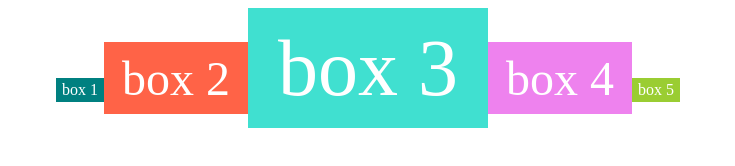
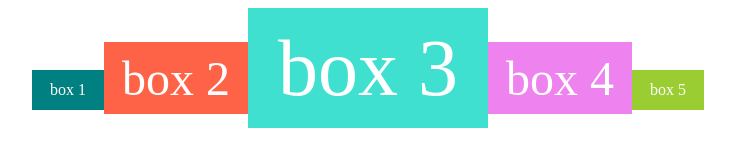
Before and after one commit to Manuelpv17/holbertonschool-web_front_end, a plain HTML site: page 0x04-flexbox/101-index.html in a window 1280 px wide. Shown: the whole page, without its empty margins (272-1007 px from the left). Drawn offline with Linux system fonts and the light colour scheme.

Commit message:
More similarity

```diff
--- a/0x04-flexbox/101-style.css
+++ b/0x04-flexbox/101-style.css
@@ -44,3 +44,9 @@
   font-size: var(--level1);
   background-color: yellowgreen;
 }
+
+.box1,
+.box5 {
+  width: 4.5em;
+  height: 2.5em;
+}
```
